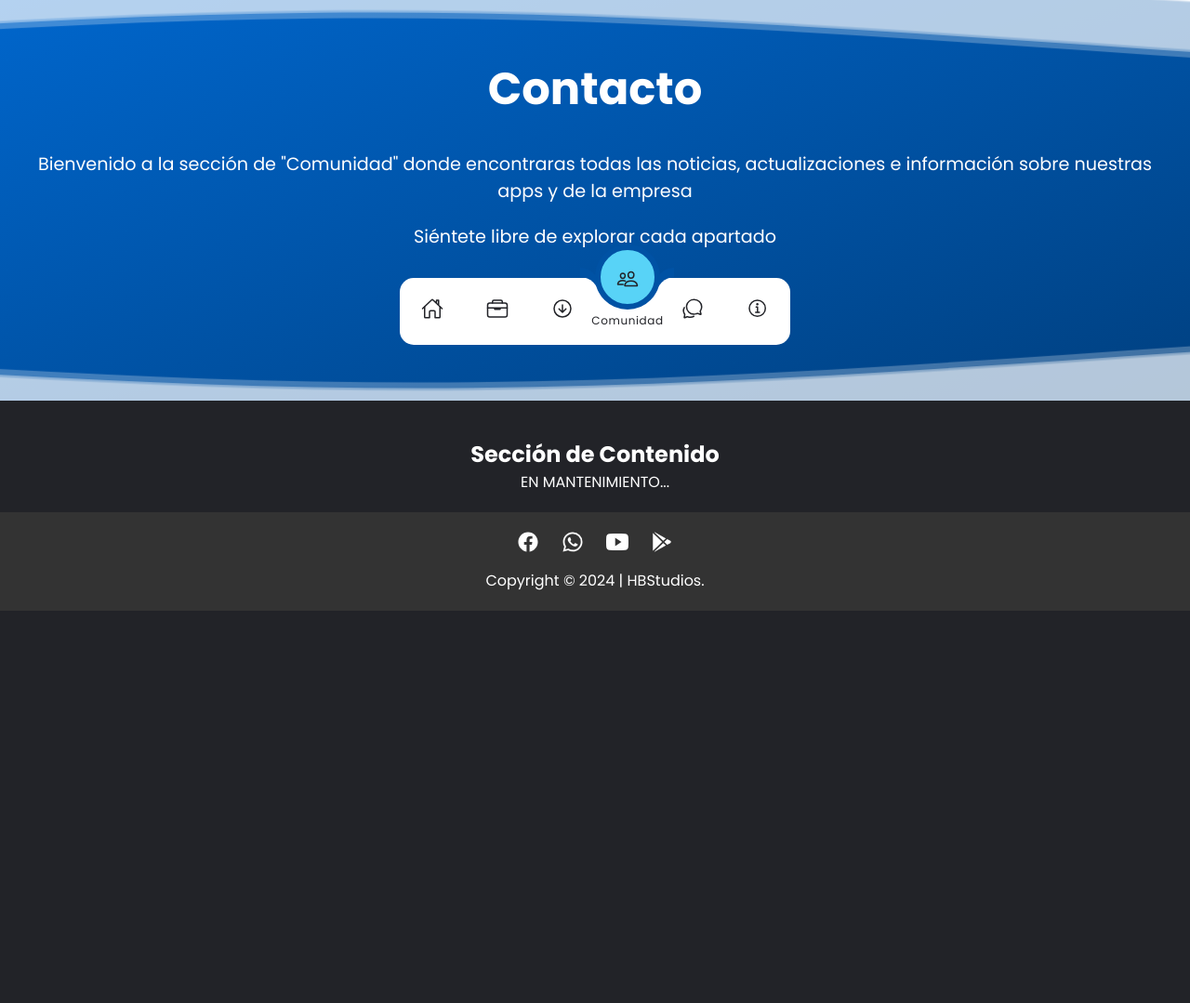
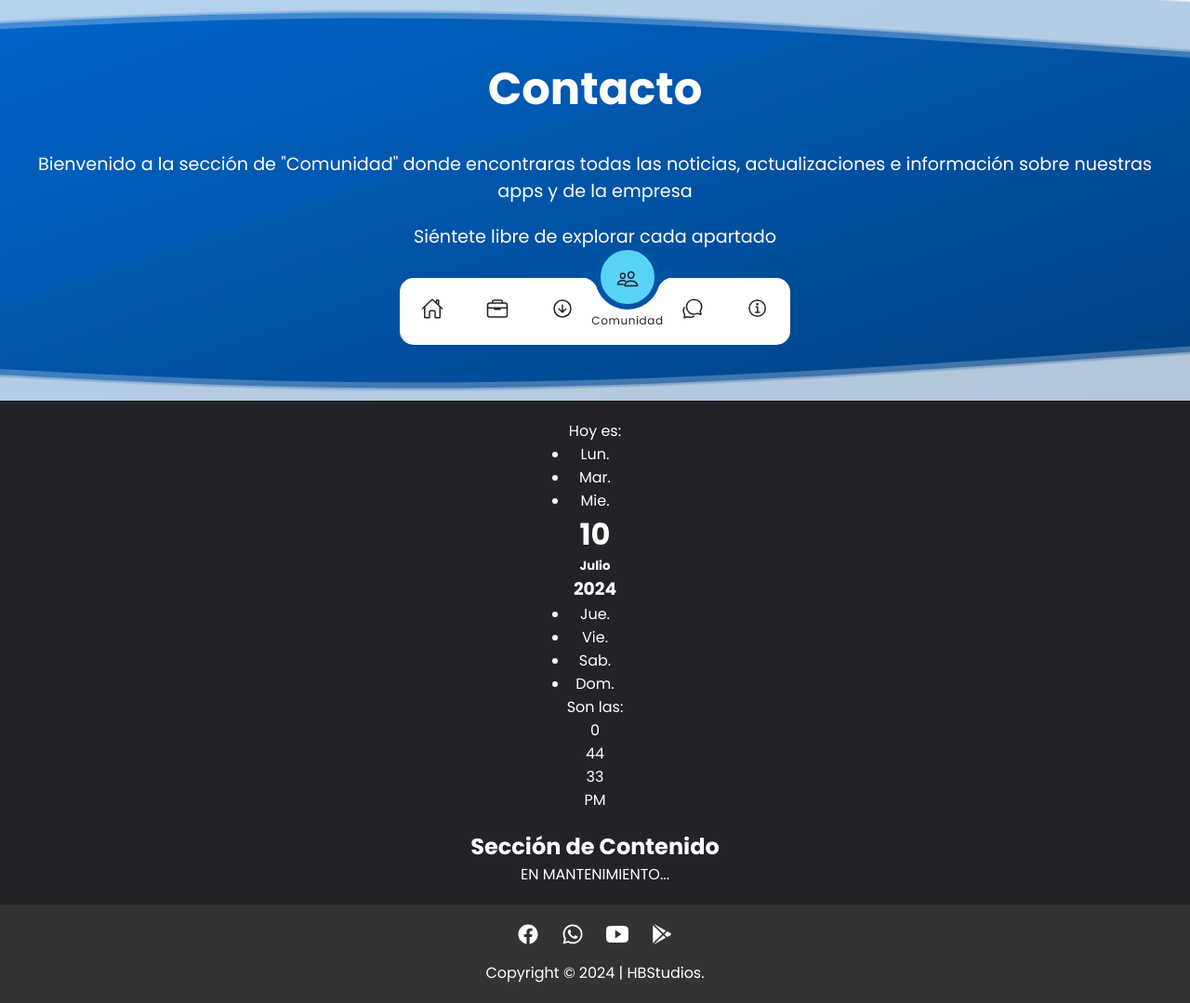
Before and after one commit to HBStudiosOficial14/hbstudios, a plain HTML site: page comunidad.html in a window 1280 px wide. Shown: the whole page at 93% size. Before the commit the page ends 800 px from the top, so only its background shows below. Drawn offline with nearby package versions, Linux system fonts and the light colour scheme.

Commit message:
Update comunidad.html

```diff
--- a/comunidad.html
+++ b/comunidad.html
@@ -99,6 +99,119 @@
 
         </header>
 
+         <!--DIV PARA CONTROLAR EL CALENDARIO-->
+        <div class="calendario">
+            <p>Hoy es:</p>
+                <ul class="week">
+                <li>Lun.</li>
+                <li>Mar.</li>
+                <li>Mie.</li>
+                <li>Jue.</li>
+                <li>Vie.</li>
+                <li>Sab.</li>
+                <li>Dom.</li>
+            </ul>
+
+            <script>
+                let months = ["Enero","Febrero","Marzo","Abril","Mayo",
+                    "Junio","Julio","Agosto","Septiembre","Octubre","Noviembre","Diciembre"]
+
+                let date = new Date();
+                let dayNum = date.getDay();
+
+                let day = date.getDate();
+                let month = months[date.getMonth()];
+                let year = date.getFullYear();
+
+                let active = document.querySelector(".week li:nth-child("+dayNum+")");
+                active.classList.add('current');
+
+                let h1 = document.createElement('h1');
+                h1.innerHTML = day;
+                active.appendChild(h1);
+
+                let h5 = document.createElement('h5');
+                h5.innerHTML = month;
+                active.appendChild(h5);
+
+                let h3 = document.createElement('h3');
+                h3.innerHTML = year;
+                active.appendChild(h3);
+            </script>
+        </div>
+        <!--FIN DEL DIV PARA EL CALENDARIO-->
+
+        <!--INICIO DEL DIV PARA EL RELOJ-->
+        <div class="reloj">
+            <p>Son las:</p>
+            <div class="digital" style="--crl: #ff2972;">
+                <div class="screen" data-text="Hrs.">
+                    <div class="time">
+                        <div id="hour"></div>
+                    </div>
+                </div>
+            </div>
+            <div class="digital" style="--crl: #fee800;">
+                <div class="screen" data-text="Min.">
+                    <div class="time">
+                        <div id="minutes"></div>
+                    </div>
+                </div>
+            </div>
+            <div class="digital" style="--crl: #04fc43;">
+                <div class="screen" data-text="Seg.">
+                    <div class="time">
+                        <div id="seconds"></div>
+                    </div>
+                </div>
+            </div>
+            <div class="digital">
+                <div class="box" id="hr" style="--crl: #ff2972;"></div>
+                <div class="box" id="mn" style="--crl: #fee800;"></div>
+                <div class="box" id="sg"  style="--crl: #04fc43;"></div>
+                <div id="ampm"></div>
+            </div>
+        </div>
+        <script>
+        let hours = document.getElementById('hour');
+        let minute = document.getElementById('minutes');
+        let second = document.getElementById('seconds');
+        let ampm = document.getElementById('ampm');
+
+        let hr = document.querySelector("#hr");
+        let mn = document.querySelector("#mn");
+        let sg = document.querySelector("#sg");
+
+
+
+        setInterval(() => {
+            let h = new Date().getHours();
+            let m = new Date().getMinutes();
+            let s = new Date().getSeconds();
+
+            var am = h >= 12 ? 'PM' : 'AM';
+
+            //CONVERTIMOS EL FORMATO DE 24HRS A FORMATO DE 12HRS.
+            if(h > 12){
+                h = h -12;
+            }
+
+            //SI LA HORA, LOS MINUTOS O SEGUNDOS SON MENORES A 10 SE AÑADE UN 0 A LA IZQUIERDA DE CADA UNO
+            h = (h<10) ? "0" * h : h;
+            m = (m<10) ? "0" + m : m;
+            s = (s<10) ? "0" + s : s;
+
+            hours.innerHTML = h;
+            minute.innerHTML = m;
+            second.innerHTML = s;
+            ampm.innerHTML = am;
+            hr.style.transform = `rotateZ(${h * 30}deg)`;
+            mn.style.transform = `rotateZ(${m * 6}deg)`;
+            sg.style.transform = `rotateZ(${s * 6}deg)`;
+        })
+        </script>
+        <!--FIN DEL DIV PARA EL RELOJ-->
+
         <div class="contenido">
             <h2>Sección de Contenido</h2>
             <p>EN MANTENIMIENTO...</p>
```
